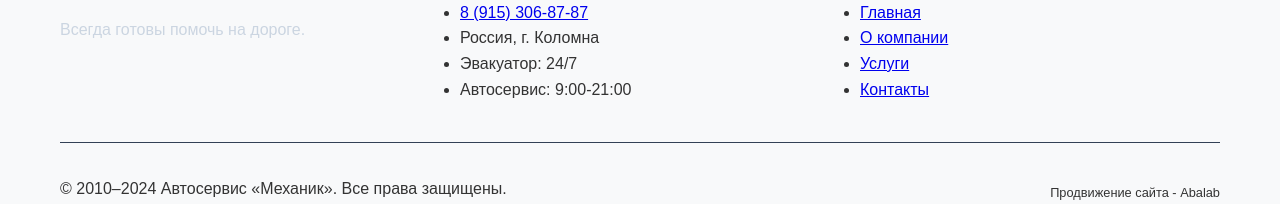
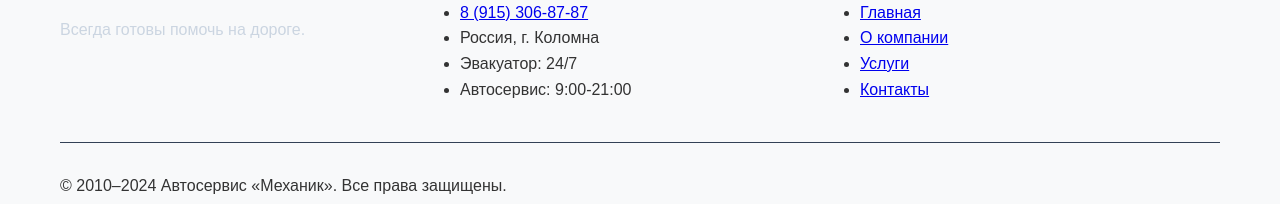
Before and after one commit to Daner249/Evakuator.Kolomna, a plain HTML site: page contacts.html in a window 1280 px wide. Shown: the part 3487-3691 px from the top of the page. Drawn offline with Linux system fonts and the light colour scheme.

Commit message:
Update contacts.html

```diff
--- a/contacts.html
+++ b/contacts.html
@@ -227,9 +227,9 @@
 
             <div class="footer-bottom">
                 <p>© 2010–2024 Автосервис «Механик». Все права защищены.</p>
-                <p style="margin-top: 10px; font-size: 0.8rem;">Продвижение сайта - Abalab</p>
             </div>
         </div>
     </footer>
 </body>
+
 </html>
```
